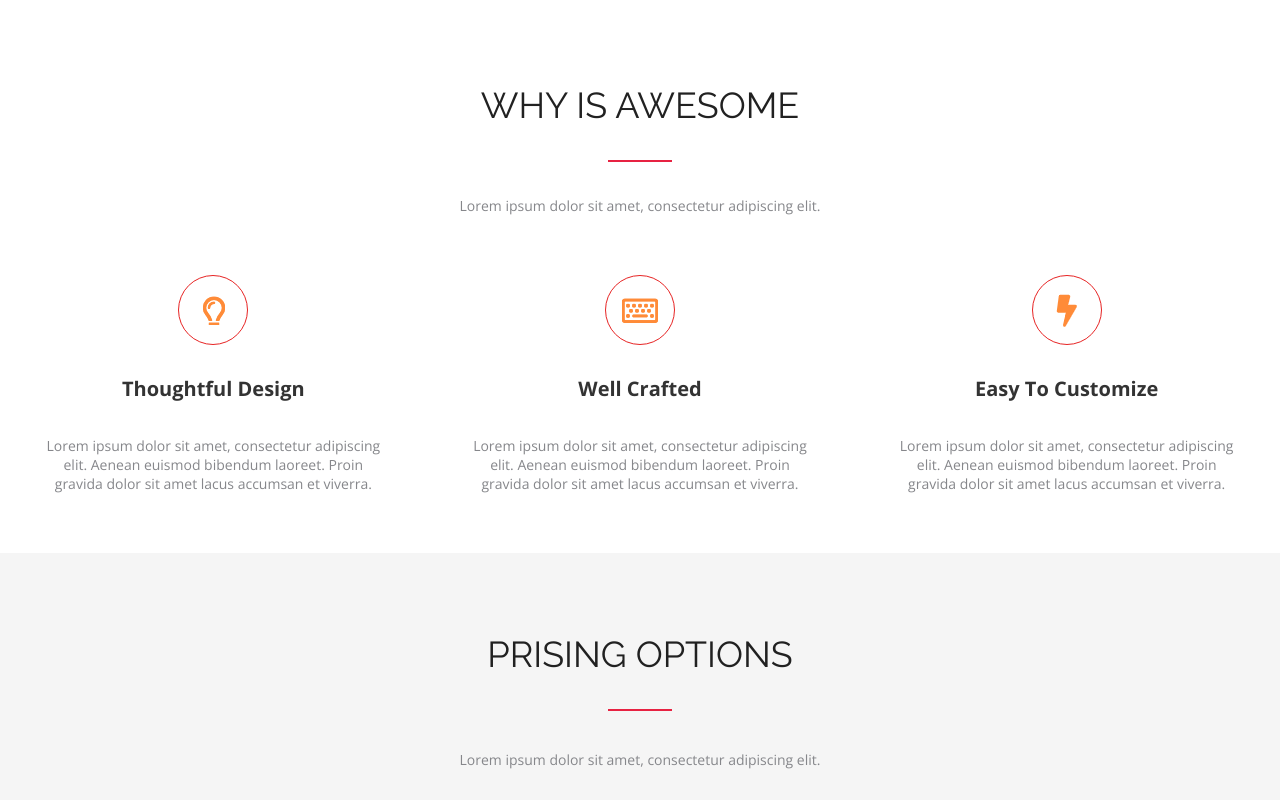
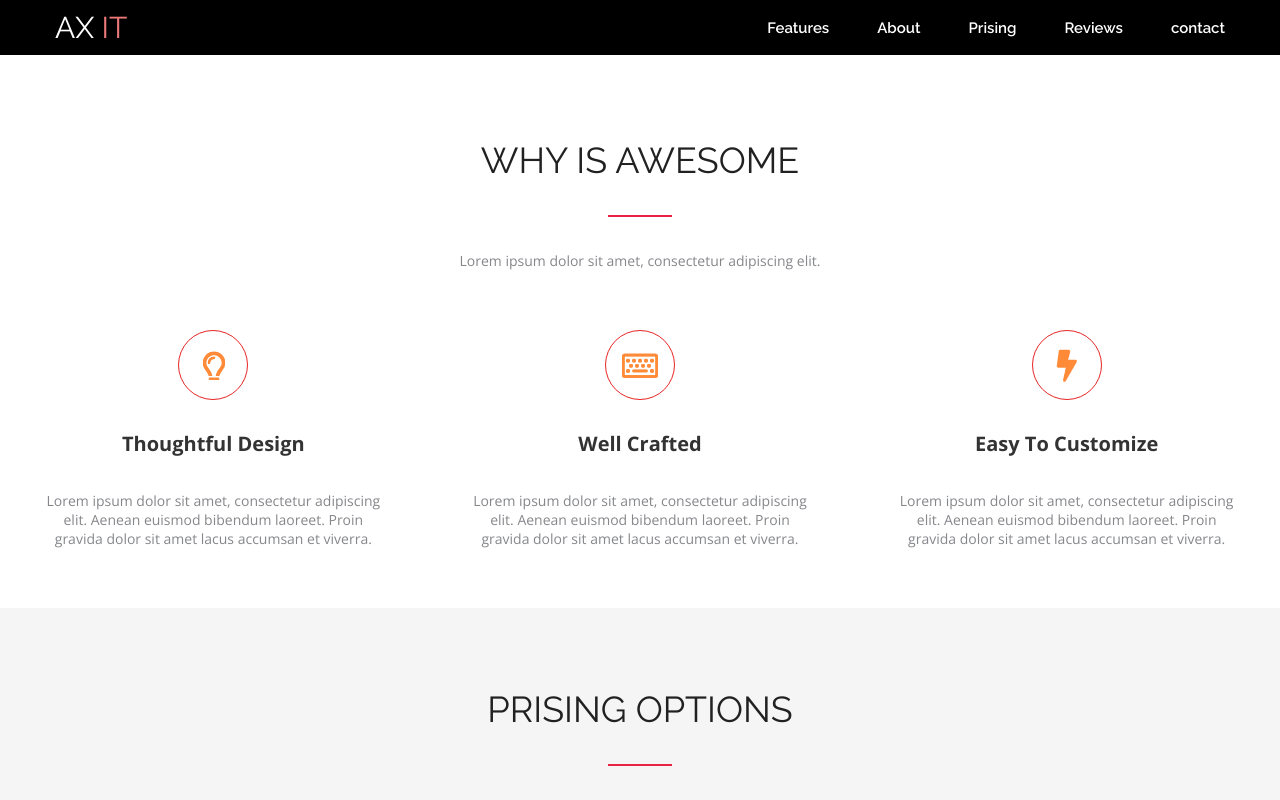
Before and after one commit to AlinaHilevich/FE67-onl-Front-End, a plain HTML site: page homework/ index.html in a window 1280 px wide. Shown: the top 800 px of the page. Drawn offline with nearby package versions, Linux system fonts and the light colour scheme.

Commit message:
created project

```diff
--- a/homework/ index.html
+++ b/homework/ index.html
@@ -7,6 +7,38 @@
   <title>DOCUMENT</title>
 </head>
 <body>
+  <header class="header">
+    <div class="container">
+      <div class="header-wrap">
+        <div class="logo">
+          <a href="#">
+            <span class="logo-title">AX</span>
+            <span class="logo-title">IT</span>
+          </a>
+        </div>
+        <nav class="navigation">
+          <ul class="navigation-list">
+            <li class="navigation-list-text">
+              <a href="#">Features</a>
+            </li>
+            <li class="navigation-list-text">
+              <a href="#">About</a>
+            </li>
+            <li class="navigation-list-text">
+              <a href="#">Prising</a>
+            </li>
+            <li class="navigation-list-text">
+              <a href="#">Reviews</a>
+            </li>
+            <li class="navigation-list-text">
+              <a href="#">contact</a>
+            </li>
+
+          </ul>
+        </nav>
+      </div>
+    </div>
+  </header>
 
 <section class="AWESOME">
   <div class="container">
--- /dev/null
+++ b/homework/css.css/Axit.css
@@ -0,0 +1,38 @@
+.header {
+  background-color: #000000;
+  padding: 10px 0;
+}
+
+.header-wrap {
+  display: flex;
+  justify-content: space-between;
+  align-items: center;
+}
+.logo a {
+  text-transform: uppercase;
+	font-family: 'Raleway';
+	font-size: 30px;
+	font-weight: 400;
+	line-height: 35px;
+}
+.logo-title:first-child {
+  color: #FFFFFF;
+
+}
+.logo-title:last-child {
+  color: #EC7979;
+}
+
+.navigation-list {
+  display: flex;
+}
+.navigation-list-text {
+  margin-left: 48px;
+}
+.navigation-list-text a {
+  color: #FFFFFF;
+	font-size: 15px;
+	font-weight: 600;
+	line-height: 20px;
+
+}
--- a/homework/css.css/index.css
+++ b/homework/css.css/index.css
@@ -1,5 +1,6 @@
 @import url(./fonts.css);
 @import url(./price.css);
+@import url(./Axit.css);
 
 html{
   font-family: 'Raleway' , 'Open Sans' , 'sans-serif';
```
Also changed, not shown: 1 other file.
